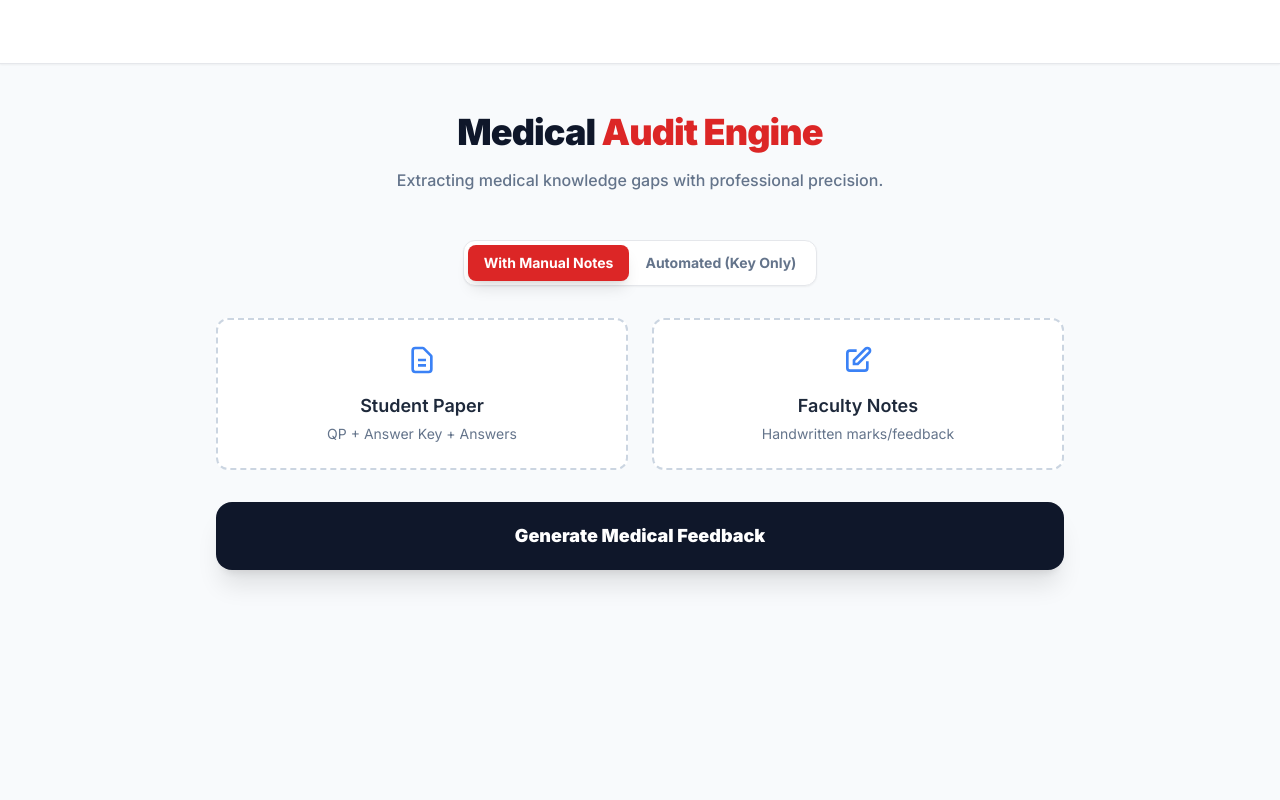
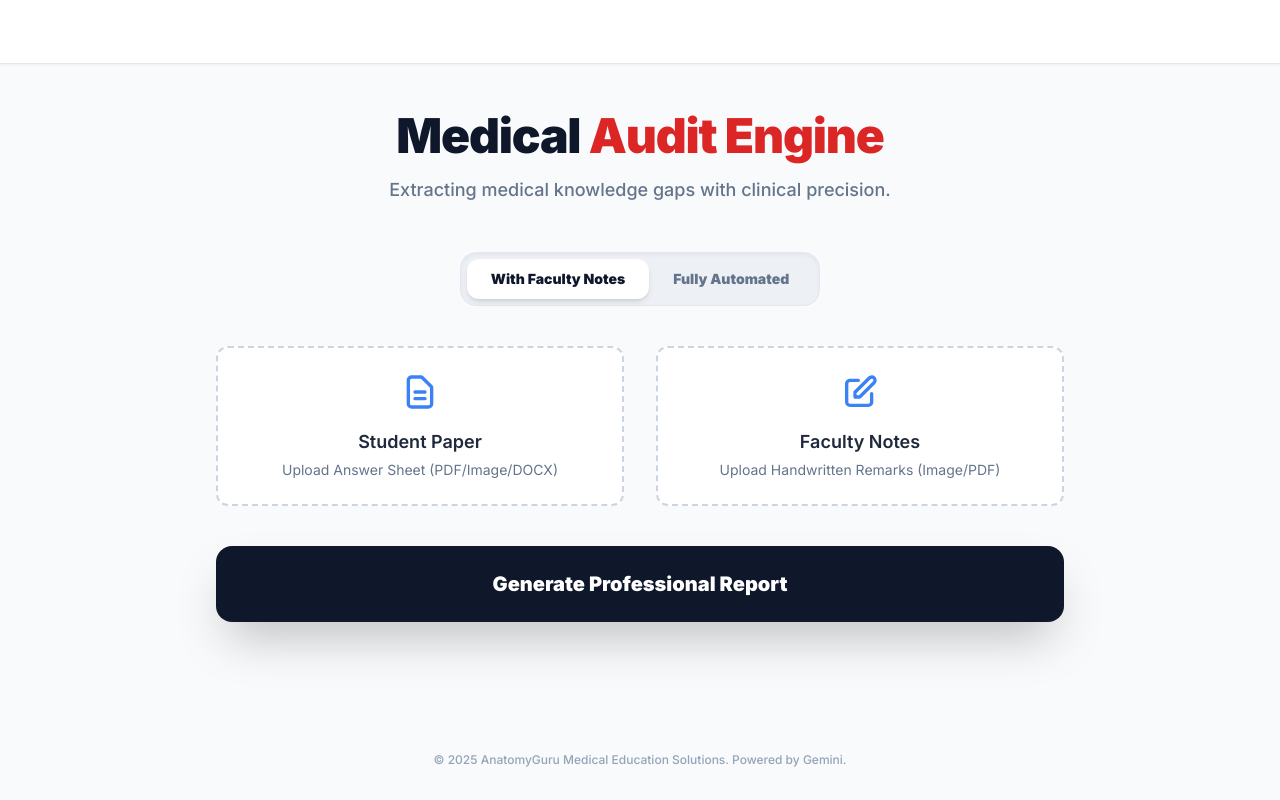
Before and after one commit to Aarathi1535/Netlify-version-of-Copy-of-Recheck-AnatomyGuru-Feedback-Streamliner, a React (Vite) app: page / in a window 1280 px wide. Built offline with nearby package versions, Linux system fonts and the light colour scheme.

Commit message:
feat: Improve loading text and file handling
Update loading messages to be more descriptive and adjust DOCX file type checking to be case-insensitive. Add error handling for Mammoth parsing and file reading.

```diff
--- a/App.tsx
+++ b/App.tsx
@@ -5,8 +5,6 @@ import FileUploader from './components/FileUploader.tsx';
 import FeedbackReport from './components/FeedbackReport.tsx';
 // @ts-ignore
 import mammoth from 'mammoth';
-// @ts-ignore
-import { Document, Packer, Paragraph, TextRun, Table, TableRow, TableCell, WidthType, AlignmentType, HeadingLevel } from 'docx';
 
 const App: React.FC = () => {
   const [sourceDoc, setSourceDoc] = useState<File | null>(null);
@@ -23,18 +21,24 @@ const App: React.FC = () => {
   }, [report]);
 
   const processFile = async (file: File): Promise<FileData> => {
-    const isDocx = file.name.endsWith('.docx');
+    const isDocx = file.name.toLowerCase().endsWith('.docx');
     if (isDocx) {
       setLoadingStep("Parsing Word document...");
-      const arrayBuffer = await file.arrayBuffer();
-      const result = await mammoth.extractRawText({ arrayBuffer });
-      return { text: result.value, name: file.name, isDocx: true };
+      try {
+        const arrayBuffer = await file.arrayBuffer();
+        const result = await mammoth.extractRawText({ arrayBuffer });
+        return { text: result.value, name: file.name, isDocx: true };
+      } catch (e) {
+        console.error("Mammoth error:", e);
+        throw new Error("Failed to parse DOCX file content.");
+      }
     }
 
-    // Fallback to base64 for Vision processing of PDFs/Images
-    const base64 = await new Promise<string>((resolve) => {
+    setLoadingStep("Processing visual data...");
+    const base64 = await new Promise<string>((resolve, reject) => {
       const reader = new FileReader();
       reader.onload = () => resolve((reader.result as string).split(',')[1]);
+      reader.onerror = () => reject(new Error("Failed to read file."));
       reader.readAsDataURL(file);
     });
     return { base64, mimeType: file.type, name: file.name, isDocx: false };
@@ -47,7 +51,7 @@ const App: React.FC = () => {
     setIsLoading(true);
     setError(null);
     try {
-      setLoadingStep("Preparing documents...");
+      setLoadingStep("Optimizing documents...");
       const sData = await processFile(sourceDoc);
       const fData = dirtyFeedbackDoc ? await processFile(dirtyFeedbackDoc) : null;
 
@@ -66,13 +70,12 @@ const App: React.FC = () => {
   return (
     <div className="min-h-screen flex flex-col bg-slate-50">
       <nav className="h-16 border-b bg-white flex items-center px-8 justify-between sticky top-0 z-50 no-print shadow-sm">
-        <div className="flex items-center gap-2">
-
+        <div className="flex items-center gap-3">
         </div>
         {view === 'report' && (
           <button
             onClick={() => { setView('dashboard'); setReport(null); }}
-            className="text-sm font-bold bg-slate-100 px-4 py-2 rounded-lg hover:bg-slate-200 transition-colors"
+            className="text-sm font-bold bg-slate-900 text-white px-6 py-2 rounded-lg hover:bg-slate-800 transition-all shadow-md active:scale-95"
           >
             New Analysis
           </button>
@@ -83,49 +86,49 @@ const App: React.FC = () => {
         {view === 'dashboard' ? (
           <div className="max-w-4xl mx-auto py-12 px-6 animate-fade-in">
             <div className="text-center mb-12">
-              <h1 className="text-4xl font-black mb-4 tracking-tight text-slate-900">Medical <span className="text-red-600">Audit Engine</span></h1>
-              <p className="text-slate-500 font-medium">Extracting medical knowledge gaps with professional precision.</p>
+              <h1 className="text-4xl md:text-5xl font-black mb-4 tracking-tight text-slate-900">Medical <span className="text-red-600">Audit Engine</span></h1>
+              <p className="text-slate-500 font-medium text-lg">Extracting medical knowledge gaps with clinical precision.</p>
             </div>
 
-            <div className="flex justify-center mb-8">
-              <div className="bg-white p-1 rounded-xl shadow-sm border flex">
+            <div className="flex justify-center mb-10">
+              <div className="bg-slate-200/50 p-1.5 rounded-2xl border border-slate-200 flex shadow-inner">
                 <button
                   onClick={() => setEvalMode('with-manual')}
-                  className={`px-4 py-2 rounded-lg text-sm font-bold transition-all ${evalMode === 'with-manual' ? 'bg-red-600 text-white shadow-lg' : 'text-slate-500 hover:text-slate-700'}`}
+                  className={`px-6 py-2.5 rounded-xl text-sm font-black transition-all ${evalMode === 'with-manual' ? 'bg-white text-slate-900 shadow-md' : 'text-slate-500 hover:text-slate-700'}`}
                 >
-                  With Manual Notes
+                  With Faculty Notes
                 </button>
                 <button
                   onClick={() => setEvalMode('without-manual')}
-                  className={`px-4 py-2 rounded-lg text-sm font-bold transition-all ${evalMode === 'without-manual' ? 'bg-red-600 text-white shadow-lg' : 'text-slate-500 hover:text-slate-700'}`}
+                  className={`px-6 py-2.5 rounded-xl text-sm font-black transition-all ${evalMode === 'without-manual' ? 'bg-white text-slate-900 shadow-md' : 'text-slate-500 hover:text-slate-700'}`}
                 >
-                  Automated (Key Only)
+                  Fully Automated
                 </button>
               </div>
             </div>
 
-            <div className="grid md:grid-cols-2 gap-6 mb-8">
+            <div className="grid md:grid-cols-2 gap-8 mb-10">
               <FileUploader
                 label="Student Paper"
-                description="QP + Answer Key + Answers"
+                description="Upload Answer Sheet (PDF/Image/DOCX)"
                 onFileSelect={setSourceDoc}
                 selectedFile={sourceDoc}
-                icon={<svg className="w-8 h-8" fill="none" stroke="currentColor" viewBox="0 0 24 24"><path strokeWidth="2" d="M9 12h6m-6 4h6m2 5H7a2 2 0 01-2-2V5a2 2 0 012-2h5.586a1 1 0 01.707.293l5.414 5.414a1 1 0 01.293.707V19a2 2 0 01-2 2z" /></svg>}
+                icon={<svg className="w-10 h-10" fill="none" stroke="currentColor" viewBox="0 0 24 24"><path strokeLinecap="round" strokeLinejoin="round" strokeWidth="2" d="M9 12h6m-6 4h6m2 5H7a2 2 0 01-2-2V5a2 2 0 012-2h5.586a1 1 0 01.707.293l5.414 5.414a1 1 0 01.293.707V19a2 2 0 01-2 2z" /></svg>}
               />
               {evalMode === 'with-manual' && (
                 <FileUploader
                   label="Faculty Notes"
-                  description="Handwritten marks/feedback"
+                  description="Upload Handwritten Remarks (Image/PDF)"
                   onFileSelect={setDirtyFeedbackDoc}
                   selectedFile={dirtyFeedbackDoc}
-                  icon={<svg className="w-8 h-8" fill="none" stroke="currentColor" viewBox="0 0 24 24"><path strokeWidth="2" d="M11 5H6a2 2 0 00-2 2v11a2 2 0 002 2h11a2 2 0 002-2v-5m-1.414-9.414a2 2 0 112.828 2.828L11.828 15H9v-2.828l8.586-8.586z" /></svg>}
+                  icon={<svg className="w-10 h-10" fill="none" stroke="currentColor" viewBox="0 0 24 24"><path strokeLinecap="round" strokeLinejoin="round" strokeWidth="2" d="M11 5H6a2 2 0 00-2 2v11a2 2 0 002 2h11a2 2 0 002-2v-5m-1.414-9.414a2 2 0 112.828 2.828L11.828 15H9v-2.828l8.586-8.586z" /></svg>}
                 />
               )}
             </div>
 
             {error && (
-              <div className="bg-red-50 text-red-600 p-4 rounded-xl mb-6 font-bold text-sm border border-red-100 flex items-center gap-3">
-                <svg className="w-5 h-5" fill="none" stroke="currentColor" viewBox="0 0 24 24"><path strokeWidth="2" d="M12 8v4m0 4h.01M21 12a9 9 0 11-18 0 9 9 0 0118 0z" /></svg>
+              <div className="bg-red-50 text-red-600 p-5 rounded-2xl mb-8 font-bold text-sm border border-red-100 flex items-center gap-4 animate-shake">
+                <svg className="w-6 h-6 shrink-0" fill="none" stroke="currentColor" viewBox="0 0 24 24"><path strokeLinecap="round" strokeLinejoin="round" strokeWidth="2" d="M12 8v4m0 4h.01M21 12a9 9 0 11-18 0 9 9 0 0118 0z" /></svg>
                 {error}
               </div>
             )}
@@ -133,20 +136,26 @@ const App: React.FC = () => {
             <button
               onClick={handleAnalyze}
               disabled={isLoading || !sourceDoc || (evalMode === 'with-manual' && !dirtyFeedbackDoc)}
-              className={`w-full py-5 rounded-2xl font-black text-lg shadow-xl transition-all flex items-center justify-center gap-3 ${isLoading ? 'bg-slate-200 text-slate-400' : 'bg-slate-900 text-white hover:bg-slate-800 hover:-translate-y-1'}`}
+              className={`w-full py-6 rounded-2xl font-black text-xl shadow-2xl transition-all flex items-center justify-center gap-4 ${isLoading ? 'bg-slate-100 text-slate-400 cursor-not-allowed' : 'bg-slate-900 text-white hover:bg-slate-800 hover:-translate-y-1 active:translate-y-0'}`}
             >
               {isLoading ? (
                 <>
-                  <svg className="animate-spin h-5 w-5 text-red-500" viewBox="0 0 24 24"><circle className="opacity-25" cx="12" cy="12" r="10" stroke="currentColor" strokeWidth="4"></circle><path className="opacity-75" fill="currentColor" d="M4 12a8 8 0 018-8V0C5.373 0 0 5.373 0 12h4zm2 5.291A7.962 7.962 0 014 12H0c0 3.042 1.135 5.824 3 7.938l3-2.647z"></path></svg>
-                  <span>{loadingStep || 'Processing...'}</span>
+                  <svg className="animate-spin h-6 w-6 text-red-500" viewBox="0 0 24 24"><circle className="opacity-25" cx="12" cy="12" r="10" stroke="currentColor" strokeWidth="4"></circle><path className="opacity-75" fill="currentColor" d="M4 12a8 8 0 018-8V0C5.373 0 0 5.373 0 12h4zm2 5.291A7.962 7.962 0 014 12H0c0 3.042 1.135 5.824 3 7.938l3-2.647z"></path></svg>
+                  <span className="uppercase tracking-widest text-sm">{loadingStep || 'Processing...'}</span>
                 </>
-              ) : 'Generate Medical Feedback'}
+              ) : (
+                'Generate Professional Report'
+              )}
             </button>
           </div>
         ) : (
           <FeedbackReport report={report} />
         )}
       </main>
+
+      <footer className="py-8 text-center text-slate-400 text-xs font-medium no-print">
+        © 2025 AnatomyGuru Medical Education Solutions. Powered by Gemini.
+      </footer>
     </div>
   );
 };
--- a/index.html
+++ b/index.html
@@ -19,7 +19,7 @@
   "imports": {
     "react": "https://esm.sh/react@19.0.0",
     "react-dom": "https://esm.sh/react-dom@19.0.0",
-    "react-dom/client": "https://esm.sh/react-dom@19.0.0/client?external=react",
+    "react-dom/client": "https://esm.sh/react-dom@19.0.0/client",
     "mammoth": "https://esm.sh/mammoth@1.8.0",
     "pdfjs-dist": "https://esm.sh/pdfjs-dist@4.0.379",
     "docx": "https://esm.sh/docx@9.1.0",
@@ -35,7 +35,7 @@
         <div style="display: flex; flex-direction: column; align-items: center; justify-content: center; height: 100vh; text-align: center; color: #1e293b;">
             <div class="spinner"></div>
             <h1 style="font-weight: 900; font-size: 1.5rem; margin: 0; letter-spacing: -0.02em;">AnatomyGuru</h1>
-            <p style="color: #64748b; font-size: 0.9rem; margin-top: 8px;">Loading medical engine...</p>
+            <p style="color: #64748b; font-size: 0.9rem; margin-top: 8px;">Preparing medical environment...</p>
         </div>
     </div>
     <script type="module" src="./index.tsx"></script>
```
Also changed, not shown: 1 other file (tests, documents, lock files or other folders).
